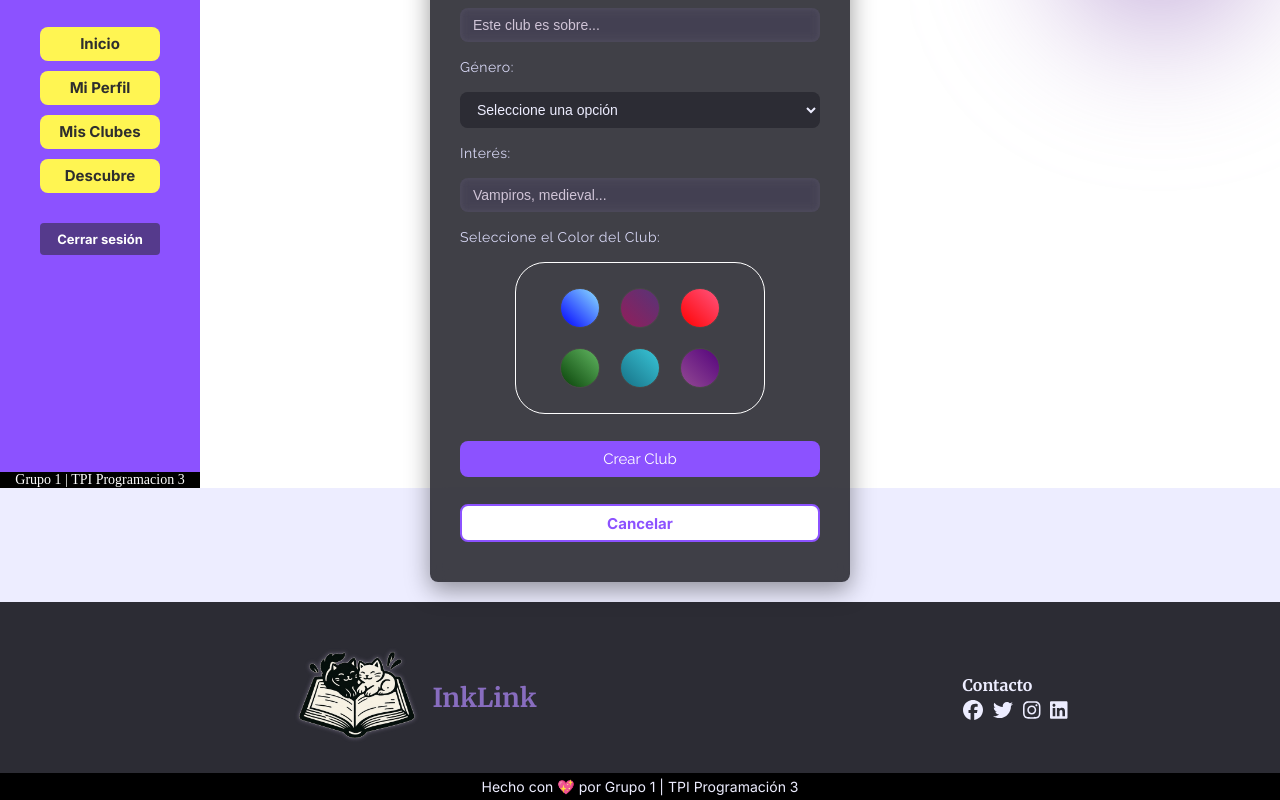
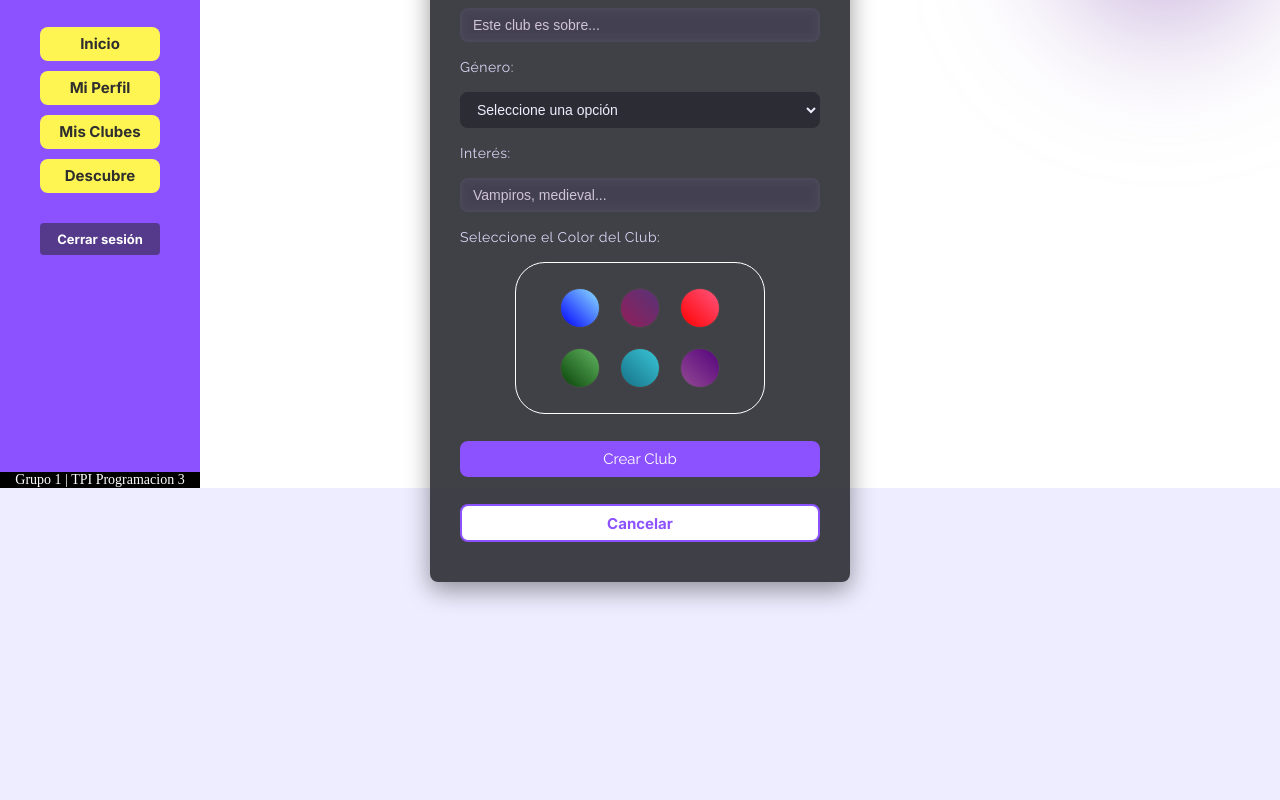
Before and after one commit to GGabi40/TPI-Programacion3, a React (Vite) app in the folder frontend/: page /new-club in a window 1280 px wide. Shown: the part 312-1112 px from the top of the page. After the commit the page ends 914 px from the top, so only its background shows below. Built offline with nearby package versions, Linux system fonts and the light colour scheme; no server answers; sample sign-in values are in the browser's storage.

Commit message:
remove SmallFooter - clubForm

```diff
--- a/frontend/src/components/clubForm/ClubForm.jsx
+++ b/frontend/src/components/clubForm/ClubForm.jsx
@@ -212,8 +212,6 @@ const ClubForm = ({ mode = "create", initialData = {}, onSubmit }) => {
       </div>
 
       <div className="space"></div>
-
-      <FooterSmall />
     </div>
   );
 };
```
